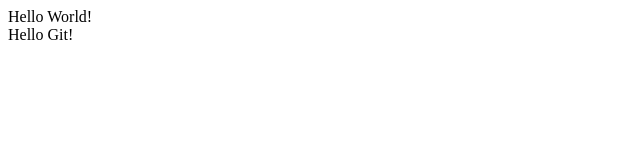
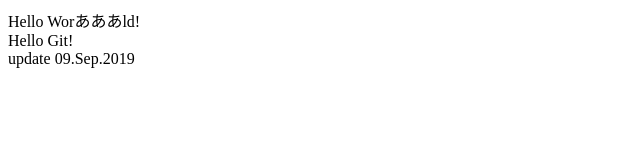
Before and after one commit to neko-neko55/SampleSite, a plain HTML site: page index.html in a window 1280 px wide. Shown: the whole page, without its empty margins (0-640 px from the left). Drawn offline with Linux system fonts and the light colour scheme.

Commit message:
upd 0909

```diff
--- a/index.html
+++ b/index.html
@@ -1,6 +1,7 @@
 <html>
-<body>Hello World!<BR>
+<body>Hello Worあああld!<BR>
 Hello Git!<BR>
+update 09.Sep.2019<BR>
 
 </body>
 </html>
```
Also changed, not shown: readme.txt.
